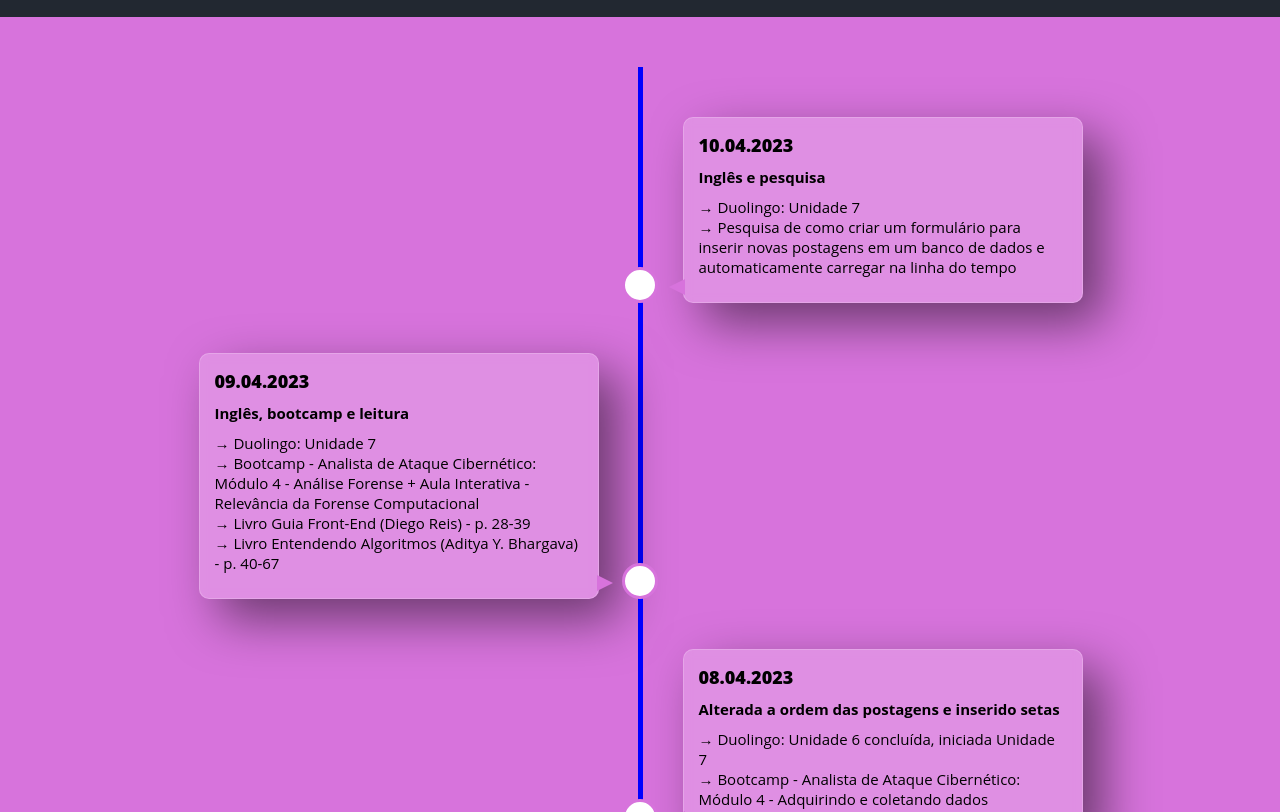
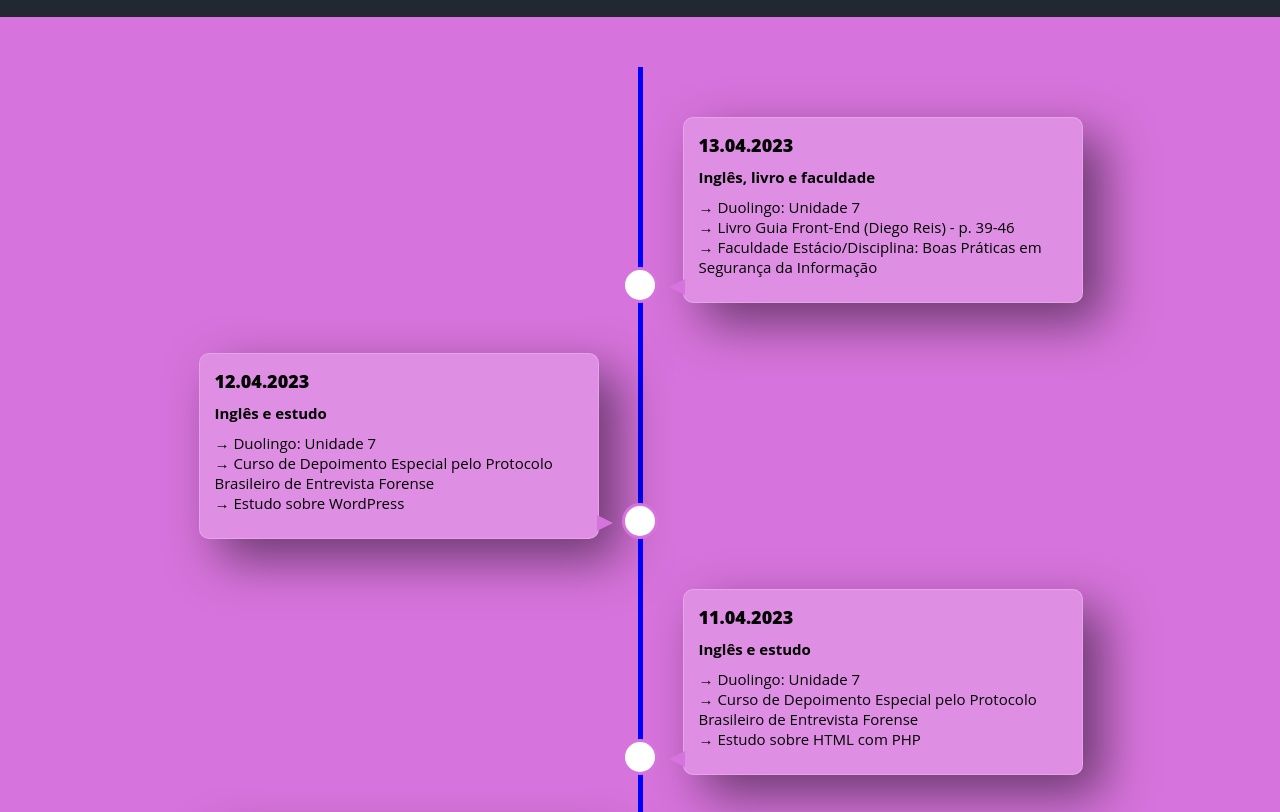
Before and after one commit to BrunnoML/mytimeline, a plain HTML site: page index.html in a window 1280 px wide. Shown: the part 257-1069 px from the top of the page. Drawn offline with Linux system fonts and the light colour scheme.

Commit message:
add days 11, 12 and 13

```diff
--- a/index.html
+++ b/index.html
@@ -29,6 +29,51 @@
       <section class="timeline-section">
         <!--Put all that should be in the timeline inside a ul tag-->
         <ul>
+          <li>
+            <div>
+              <time>13.04.2023</time>
+              <h4>Inglês, livro e faculdade</h4>
+              <dl>
+                <dd>&rarr; Duolingo: Unidade 7</dd>
+                <dd>&rarr; Livro Guia Front-End (Diego Reis) - p. 39-46</dd>
+                <dd>
+                  &rarr; Faculdade Estácio/Disciplina: Boas Práticas em
+                  Segurança da Informação
+                </dd>
+              </dl>
+            </div>
+          </li>
+
+          <li>
+            <div>
+              <time>12.04.2023</time>
+              <h4>Inglês e estudo</h4>
+              <dl>
+                <dd>&rarr; Duolingo: Unidade 7</dd>
+                <dd>
+                  &rarr; Curso de Depoimento Especial pelo Protocolo Brasileiro
+                  de Entrevista Forense
+                </dd>
+                <dd>&rarr; Estudo sobre WordPress</dd>
+              </dl>
+            </div>
+          </li>
+
+          <li>
+            <div>
+              <time>11.04.2023</time>
+              <h4>Inglês e estudo</h4>
+              <dl>
+                <dd>&rarr; Duolingo: Unidade 7</dd>
+                <dd>
+                  &rarr; Curso de Depoimento Especial pelo Protocolo Brasileiro
+                  de Entrevista Forense
+                </dd>
+                <dd>&rarr; Estudo sobre HTML com PHP</dd>
+              </dl>
+            </div>
+          </li>
+
           <li>
             <div>
               <time>10.04.2023</time>
```
